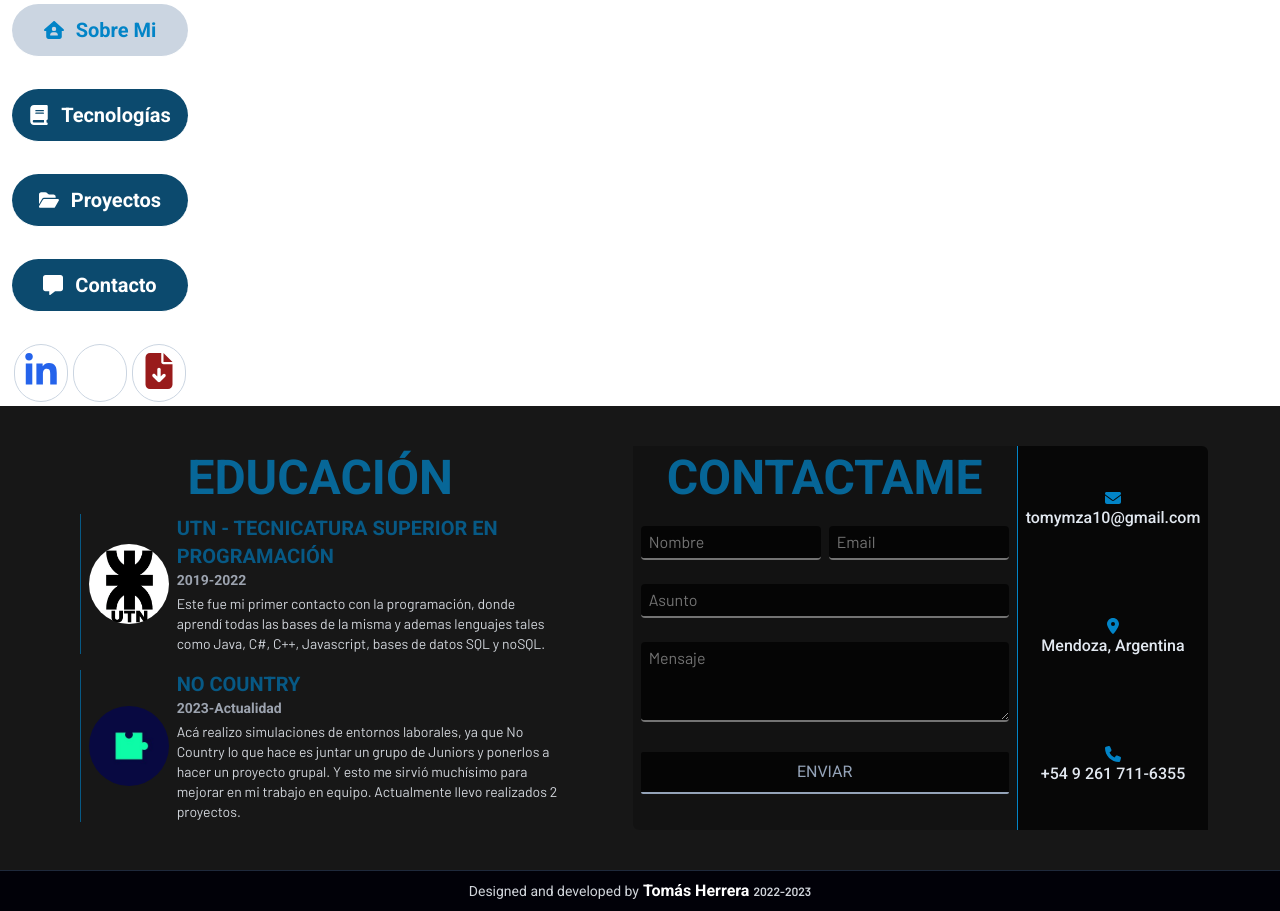
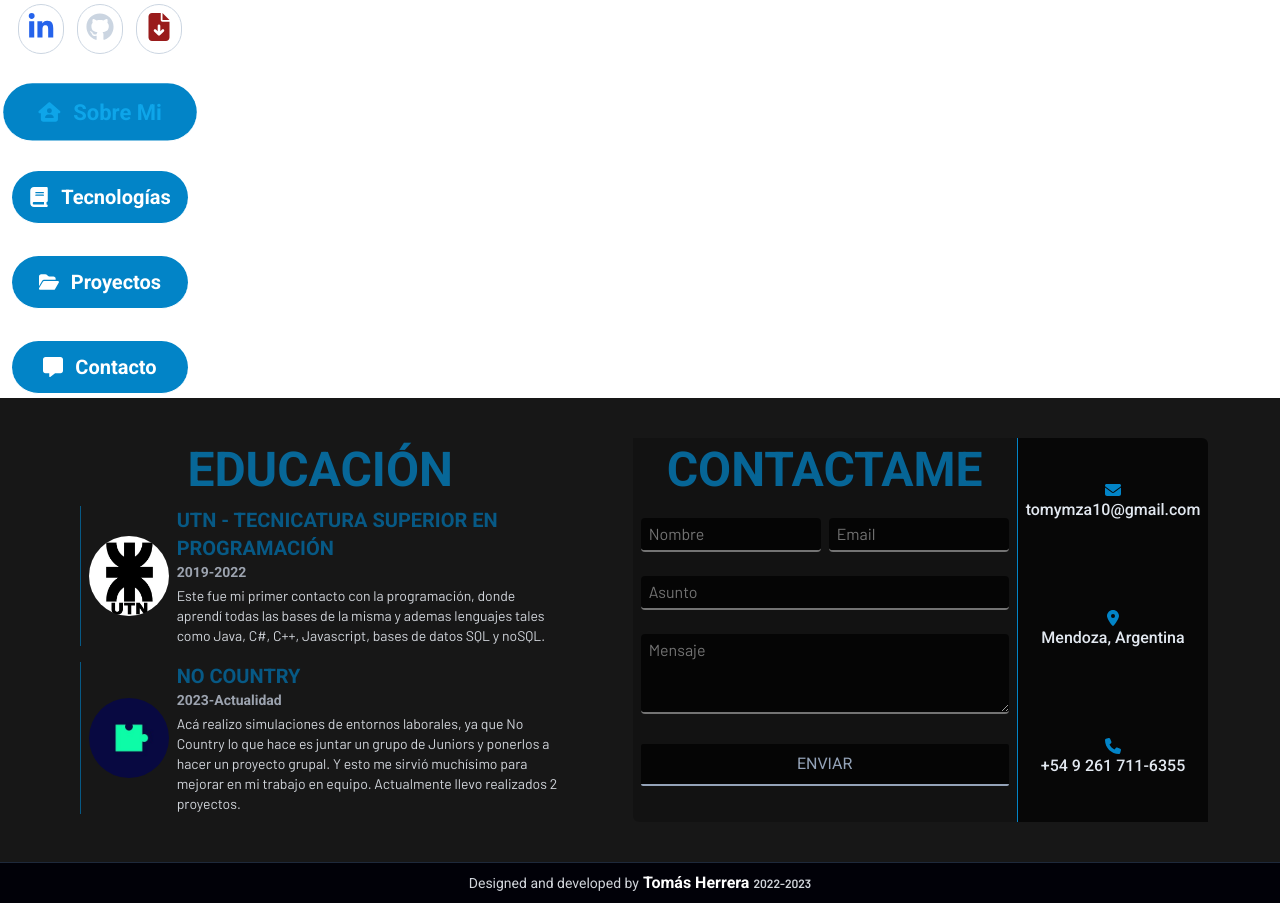
Before and after one commit to tomasherrera1910/portfoliov2-frontend, a Next.js app: page / in a window 1280 px wide. Built offline with nearby package versions, Linux system fonts and the light colour scheme.

Commit message:
refactoring navbar

```diff
--- /dev/null
+++ b/components/Navbar/NavbarSections.tsx
@@ -0,0 +1,27 @@
+import { FontAwesomeIcon } from '@fortawesome/react-fontawesome'
+import { faBook, faFolderOpen, faHouseUser, faMessage } from '@fortawesome/free-solid-svg-icons'
+
+export default function NavbarSections (): JSX.Element {
+  const anchorsStyle = 'flex font-roboto font-bold text-xl gap-3 items-center justify-center w-44 rounded-full p-3 bg-sky-600 border-b-[1px] border-b-white cursor-pointer duration-300 ease-in-out hover:scale-105 hover:saturate-200'
+  const anchorActive = 'bg-gray-100 text-sky-500 border-b-sky-500 scale-110'
+  return (
+    <>
+      <a className={`${anchorsStyle} ${anchorActive}`}>
+        <FontAwesomeIcon icon={faHouseUser} className='w-5 h-5' />
+        Sobre Mi
+      </a>
+      <a className={`${anchorsStyle}`}>
+        <FontAwesomeIcon icon={faBook} className='w-5 h-5' />
+        Tecnologías
+      </a>
+      <a className={`${anchorsStyle}`}>
+        <FontAwesomeIcon icon={faFolderOpen} className='w-5 h-5' />
+        Proyectos
+      </a>
+      <a className={`${anchorsStyle}`}>
+        <FontAwesomeIcon icon={faMessage} className='w-5 h-5' />
+        Contacto
+      </a>
+    </>
+  )
+}
--- a/components/Navbar.tsx
+++ b/components/Navbar/index.tsx
@@ -1,12 +1,13 @@
-import { faBars, faBook, faClose, faFolderOpen, faHouseUser, faMessage } from '@fortawesome/free-solid-svg-icons'
 import { FontAwesomeIcon } from '@fortawesome/react-fontawesome'
-import { useToggle } from '../hooks/useToggle'
-import SocialsMedia from './SocialsMedia'
+import { faBars, faClose } from '@fortawesome/free-solid-svg-icons'
+import { useToggle } from '../../hooks/useToggle'
+import SocialsMedia from '../SocialsMedia'
+import NavbarSections from './NavbarSections'
 
 export function Navbar (): JSX.Element {
   const { toggle, handleToggle } = useToggle()
   const navMobile = `bg-black text-white bg-opacity-80 w-full duration-300 ease-in-out absolute z-30 top-0 h-screen xl:h-auto xl:h-calc(100vh - 80px) ${toggle ? 'left-0' : '-left-full'} flex flex-col items-center justify-center gap-8`
-  const anchorsStyle = 'flex font-roboto font-bold text-xl gap-3 items-center justify-center w-44 rounded-full p-3 bg-sky-900 border-b-[1px] border-b-white cursor-pointer duration-300 ease-in-out hover:scale-105 hover:saturate-200'
+
   return (
     <div className='fixed flex z-30 w-full xl:relative xl:w-40'>
       <aside className='bg-transparent flex z-30 items-center px-3 py-1 bg-opacity-80 w-full fixed xl:w-auto xl:sticky xl:top-0 xl:max-h-screen'>
@@ -17,25 +18,10 @@ export function Navbar (): JSX.Element {
           <FontAwesomeIcon icon={toggle ? faClose : faBars} className='h-6 w-6' />
         </button>
         <nav className={`${navMobile} xl:relative xl:top-0 xl:left-0 xl:bg-transparent`}>
-          <a className={`${anchorsStyle} text-sky-600 border-b-sky-600 bg-slate-300`}>
-            <FontAwesomeIcon icon={faHouseUser} className='w-5 h-5' />
-            Sobre Mi
-          </a>
-          <a className={`${anchorsStyle}`}>
-            <FontAwesomeIcon icon={faBook} className='w-5 h-5' />
-            Tecnologías
-          </a>
-          <a className={`${anchorsStyle}`}>
-            <FontAwesomeIcon icon={faFolderOpen} className='w-5 h-5' />
-            Proyectos
-          </a>
-          <a className={`${anchorsStyle}`}>
-            <FontAwesomeIcon icon={faMessage} className='w-5 h-5' />
-            Contacto
-          </a>
           <ul className='hidden xl:flex w-full justify-around'>
             <SocialsMedia />
           </ul>
+          <NavbarSections />
         </nav>
       </aside>
     </div>
--- a/components/SocialsMedia.tsx
+++ b/components/SocialsMedia.tsx
@@ -7,18 +7,18 @@ export default function SocialsMedia (): JSX.Element {
   return (
     <>
       <a href='https://www.linkedin.com/in/mauro-tomas-herrera/' target='_blank' rel='noreferrer'>
-        <li className='p-2 border-[1px] border-slate-300 rounded-full ease-in-out duration-300 hover:scale-125'>
-          <FontAwesomeIcon icon={faLinkedinIn as IconProp} className='w-9 h-9 text-blue-600' />
+        <li className='p-2 border-[1px] border-slate-300 rounded-full ease-in-out duration-300 hover:scale-125 text-blue-600 hover:text-slate-300 hover:bg-blue-600'>
+          <FontAwesomeIcon icon={faLinkedinIn as IconProp} className='w-9 h-9 xl:w-7 xl:h-7' />
         </li>
       </a>
       <a href='https://www.github.com/tomasherrera1910' target='_blank' rel='noreferrer'>
-        <li className='p-2 border-[1px] border-slate-300 rounded-full ease-in-out duration-300 hover:scale-125'>
-          <FontAwesomeIcon icon={faGithub as IconProp} className='w-9 h-9' />
+        <li className='p-2 border-[1px] border-slate-300 rounded-full ease-in-out duration-300 hover:scale-125 text-slate-300 hover:text-black hover:bg-slate-300'>
+          <FontAwesomeIcon icon={faGithub as IconProp} className='w-9 h-9 xl:w-7 xl:h-7' />
         </li>
       </a>
       <a href='https://www.github.com/tomasherrera1910' target='_blank' rel='noreferrer'>
-        <li className='p-2 border-[1px] border-slate-300 rounded-full ease-in-out duration-300 hover:scale-125'>
-          <FontAwesomeIcon icon={faFileArrowDown as IconProp} className='w-9 h-9 text-red-800' />
+        <li className='p-2 border-[1px] border-slate-300 rounded-full ease-in-out duration-300 hover:scale-125 text-red-800 hover:text-slate-300 hover:bg-red-800'>
+          <FontAwesomeIcon icon={faFileArrowDown as IconProp} className='w-9 h-9 xl:w-7 xl:h-7' />
         </li>
       </a>
     </>
```
